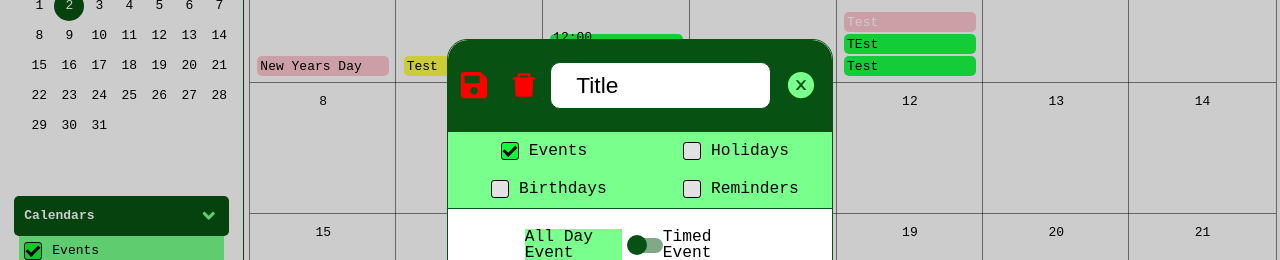
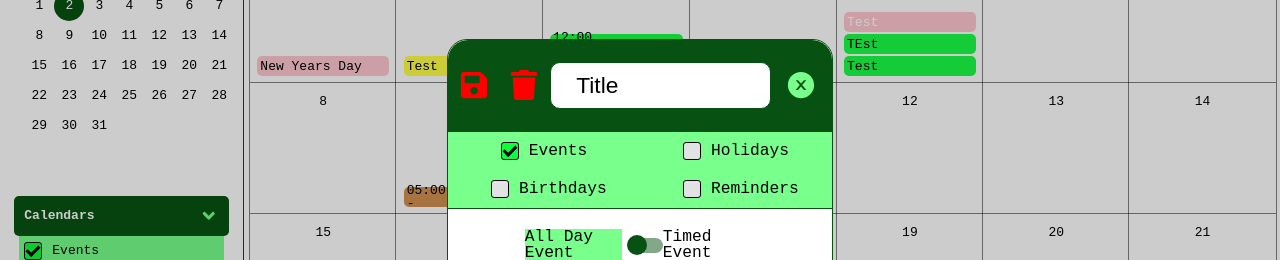
Before and after one commit to kraig-hebert/calendar, a React (Create React App) app: page / in a window 1280 px wide. Both pictures are taken after a click on the icon 1257 px from the left and 20 px from the top of the page. Shown: the part 162-422 px from the top of the page. Built offline with nearby package versions, Linux system fonts and the light colour scheme; data requests are answered from the project's data file.

Commit message:
updated delete icon

```diff
--- a/db.json
+++ b/db.json
@@ -154,6 +154,15 @@
       "singleDate": "2023-01-05T05:00:00.000Z",
       "allDay": true,
       "id": 37
+    },
+    {
+      "title": "Laundry",
+      "filter": "Reminders",
+      "color": "rgb(0,0,0)",
+      "startTime": "2023-01-09T17:00:00.000Z",
+      "endTime": "2023-01-09T20:00:00.000Z",
+      "allDay": false,
+      "id": 38
     }
   ]
 }
--- a/src/components/common/modals/eventModal/EventModal.jsx
+++ b/src/components/common/modals/eventModal/EventModal.jsx
@@ -16,7 +16,7 @@ import {
 import { format, isAfter, sub } from 'date-fns';
 import { useStyles } from './styles';
 import { AiFillCloseCircle, AiFillDelete } from 'react-icons/ai';
-import { FaSave } from 'react-icons/fa';
+import { FaSave, FaTrash } from 'react-icons/fa';
 import SwitchSelectors from './switchSelectors/SwitchSelectors';
 import EventCalendars from './eventCalendars/EventCalendars';
 import { useTheme } from 'react-jss';
@@ -197,10 +197,7 @@ const EventModal = () => {
         <div className={classes.modalHeader}>
           <div className={classes.iconContainer}>
             <FaSave className={checkSavingAllowed()} onClick={handleSave} />
-            <AiFillDelete
-              className={checkEventModalOpen()}
-              onClick={handleDelete}
-            />
+            <FaTrash className={checkEventModalOpen()} onClick={handleDelete} />
           </div>
           <input
             type="text"
```
